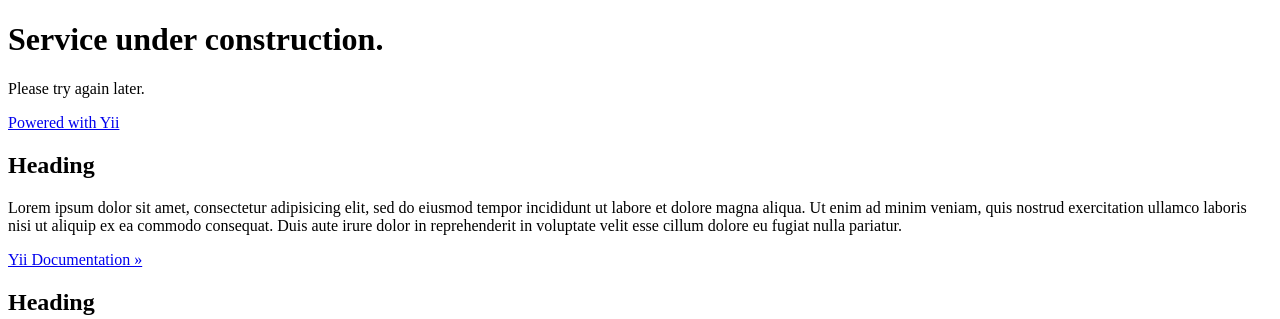
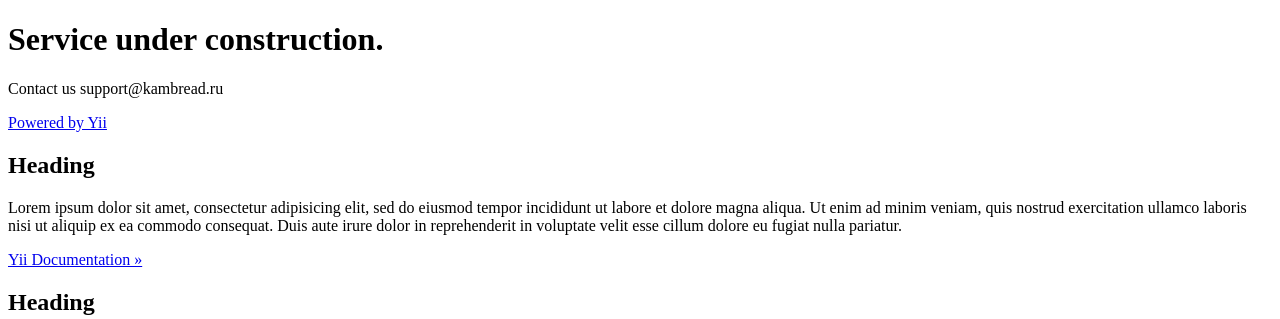
Before and after one commit to DGolgovsky/kambread.ru, a Yii app: template frontend/views/site/index.php in a window 1280 px wide. Shown: the top 319 px of the page. Run offline with PHP 8.4 and a stand-in for Yii, Linux system fonts and the light colour scheme; the template is opened without the code that fills it, so the values that code supplies are empty; some libraries are stand-ins or nearby versions.

Commit message:
add contact info

```diff
--- a/frontend/views/site/index.php
+++ b/frontend/views/site/index.php
@@ -9,9 +9,9 @@ $this->title = 'OJSC "Kambread"';
     <div class="jumbotron">
         <h1>Service under construction.</h1>
 
-        <p class="lead">Please try again later.</p>
+        <p class="lead">Contact us support@kambread.ru</p>
 
-        <p><a class="btn btn-lg btn-success" href="http://www.yiiframework.com">Powered with Yii</a></p>
+        <p><a class="btn btn-lg btn-success" href="http://www.yiiframework.com">Powered by Yii</a></p>
     </div>
 
     <div class="body-content">
```
